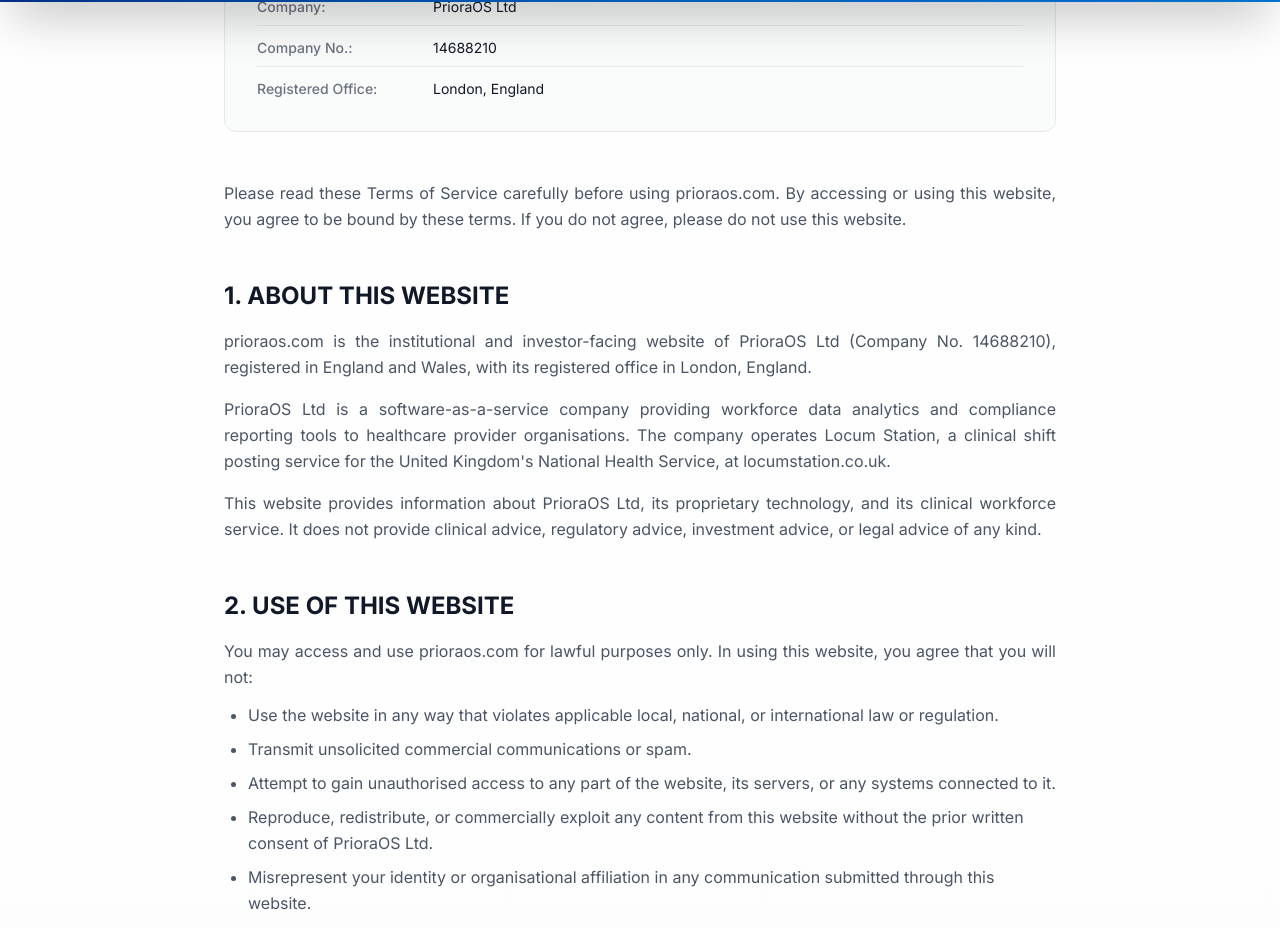
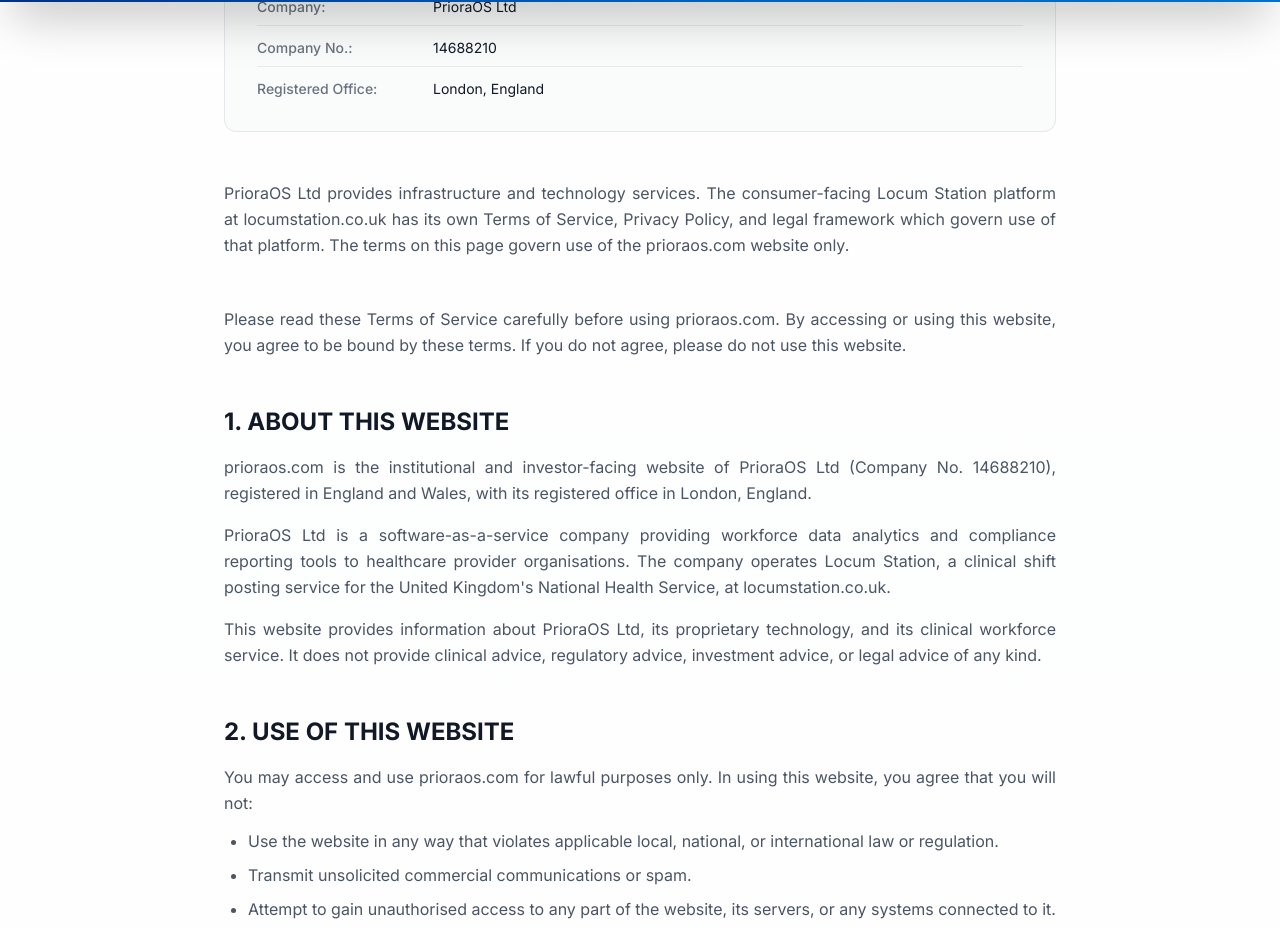
Before and after one commit to priopraos/priopraos-website, a React (Vite) app: page /terms in a window 1280 px wide. Shown: the part 798-1726 px from the top of the page. Built offline with nearby package versions, Linux system fonts and the light colour scheme; no server answers.

Commit message:
Add platform scope clarification to Terms page

```diff
--- a/src/pages/Terms.tsx
+++ b/src/pages/Terms.tsx
@@ -34,6 +34,10 @@
                 <MetaRow label="Company No.:" value="14688210" />
                 <MetaRow label="Registered Office:" value="London, England" />
               </div>
+
+              <p className="text-left md:text-justify">
+                PrioraOS Ltd provides infrastructure and technology services. The consumer-facing Locum Station platform at locumstation.co.uk has its own Terms of Service, Privacy Policy, and legal framework which govern use of that platform. The terms on this page govern use of the prioraos.com website only.
+              </p>
 
               <p className="text-left md:text-justify">
                 Please read these Terms of Service carefully before using prioraos.com. By accessing or using this website, you agree to be bound by these terms. If you do not agree, please do not use this website.
```
